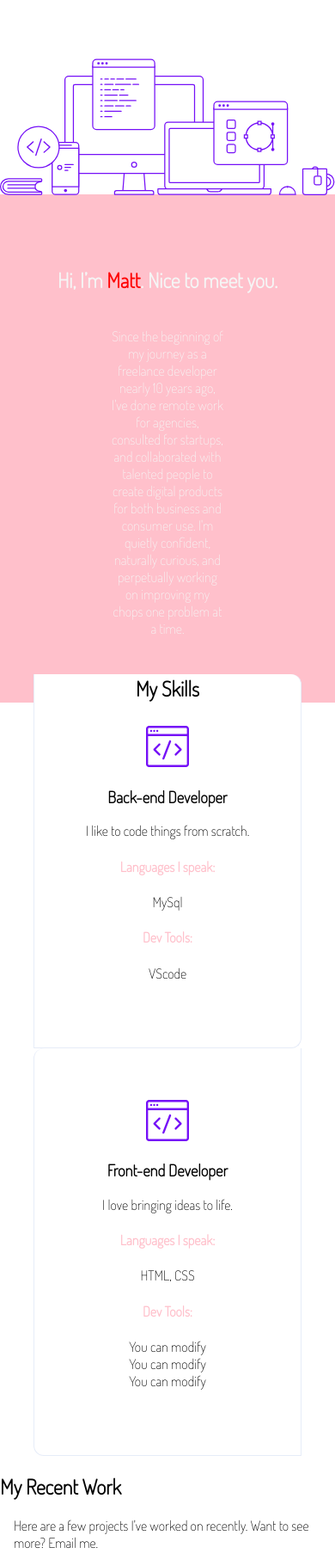
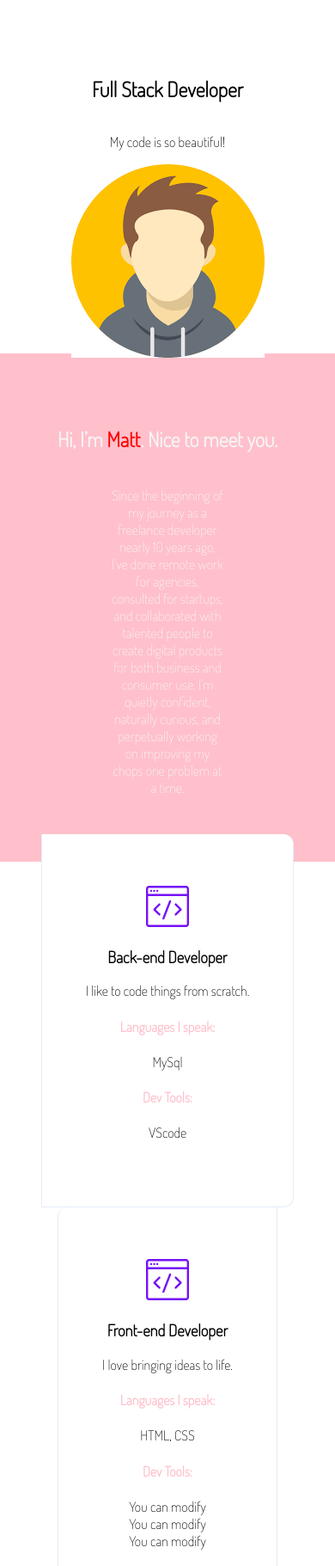
Before and after one commit to WildCodeSchool-2024-09/JS-LILLE-checkpoint1, a website: page site/portfolio.html in a window 390 px wide. Shown: the part 80-1901 px from the top of the page at 86% size. Drawn offline with Linux system fonts and the light colour scheme.

Commit message:
exo Html-css

```diff
--- a/site/css/main.css
+++ b/site/css/main.css
@@ -31,6 +31,7 @@ body {
 header nav {
   display: flex;
   margin: var(--gutter) calc(var(--gutter) * 2);
+  justify-content: space-between;
 }
 
 header nav img {
@@ -40,6 +41,7 @@ header nav img {
 
 li {
   list-style-type: none;
+  justify-content: end;
 }
 
 a {
--- a/site/css/portfolio.css
+++ b/site/css/portfolio.css
@@ -108,3 +108,33 @@ p {
 .purple-text {
   color: var(--purple);
 }
+
+.desktop {
+  display: flex;
+  flex-direction: column;
+  align-items: center;
+}
+
+
+.skills {
+  display: flex;
+  justify-content: center;
+  flex-direction: row-reverse;
+}
+
+.projects {
+  display: flex;
+    flex-wrap: wrap;
+    flex-direction: column;
+    align-content: center;
+    text-align: center;
+}
+@media screen and (max-width: 700px) {
+#responsivedeleted {
+  display: none;
+}
+}
+ .skills {
+    display: flex;
+    flex-wrap: wrap;
+ }
--- a/site/portfolio.html
+++ b/site/portfolio.html
@@ -5,6 +5,7 @@
     <meta name="viewport" content="width=device-width, initial-scale=1, shrink-to-fit=no">
     <link rel="stylesheet" href="css/main.css">
     <link rel="stylesheet" href="css/portfolio.css">
+
     <title>Checkpoint 1 Portfolio</title>
   </head>
 
@@ -24,7 +25,10 @@
       <!-- You can use the avatar image on the folder image -->
       <section>
         <figure class="desktop">
-          <img src="image/desktop.svg" alt="desktop" />
+          <h1>Full Stack Developer</h1>
+          <p>My code is so beautiful!</p>
+          <img src="image/avatar-bis.png" alt="avatar">
+          <img src="image/desktop.svg" id=responsivedeleted alt="desktop"/>
         </figure>
       </section>
 
@@ -39,7 +43,7 @@
       <!-- Bloc of list of skill front end and back end -->
 
       <article class="skills">
-        <h2 class="skills--title">My Skills</h2>
+        <h2 class="skills--title"></h2>
           <section class="column">
               <img src="image/frontend.svg" alt="" />
               <h3>Back-end Developer</h3>
```
